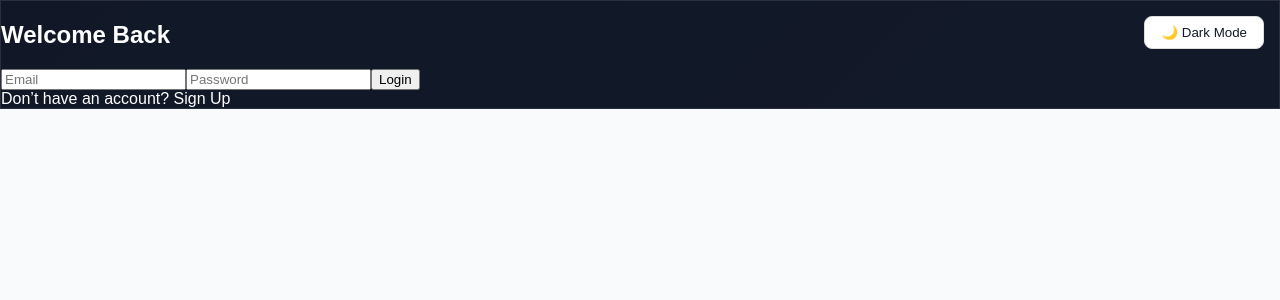
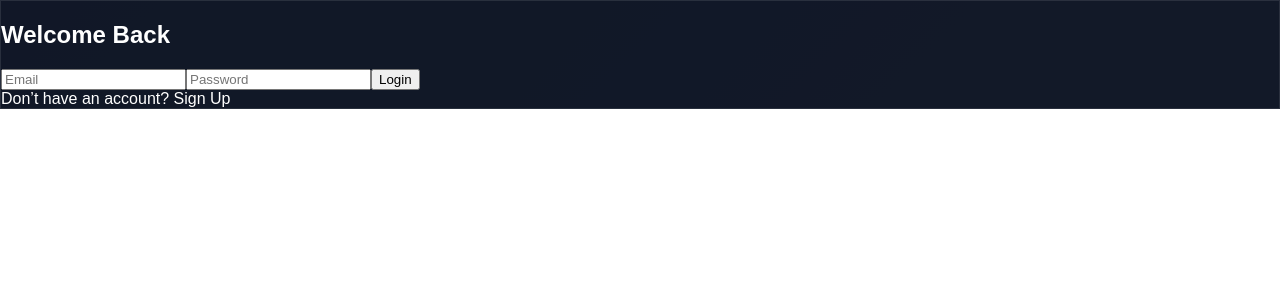
Before and after one commit to Great-Pittbul/chat-app, a React (Vite) app in the folder web-client/: page / in a window 1280 px wide. Shown: the top 300 px of the page. Built offline with nearby package versions, Linux system fonts and the light colour scheme.

Commit message:
Update main.jsx

```diff
--- a/web-client/src/main.jsx
+++ b/web-client/src/main.jsx
@@ -1,30 +1,28 @@
-import React, { useEffect, useState } from "react";
+import React from "react";
 import ReactDOM from "react-dom/client";
 import { BrowserRouter as Router, Routes, Route, Navigate } from "react-router-dom";
 import Auth from "./Auth";
 import Chat from "./Chat";
-import "./style.css"; // global styles
+import Settings from "./Settings"; // ✅ New Settings page
+import "./style.css"; // Global styles
 
 function App() {
-  const [theme, setTheme] = useState(localStorage.getItem("theme") || "light");
   const user = JSON.parse(localStorage.getItem("user"));
-
-  // Apply theme to <body>
-  useEffect(() => {
-    document.body.setAttribute("data-theme", theme);
-    localStorage.setItem("theme", theme);
-  }, [theme]);
 
   return (
     <Router>
-      <div className="theme-toggle">
-        <button onClick={() => setTheme(theme === "light" ? "dark" : "light")}>
-          {theme === "light" ? "🌙 Dark Mode" : "☀️ Light Mode"}
-        </button>
-      </div>
       <Routes>
+        {/* Auth route */}
         <Route path="/" element={user ? <Navigate to="/chat" /> : <Auth />} />
+
+        {/* Chat route */}
         <Route path="/chat" element={user ? <Chat /> : <Navigate to="/" />} />
+
+        {/* Settings route */}
+        <Route path="/settings" element={user ? <Settings /> : <Navigate to="/" />} />
+
+        {/* Catch-all redirect */}
+        <Route path="*" element={<Navigate to={user ? "/chat" : "/"} />} />
       </Routes>
     </Router>
   );
```
